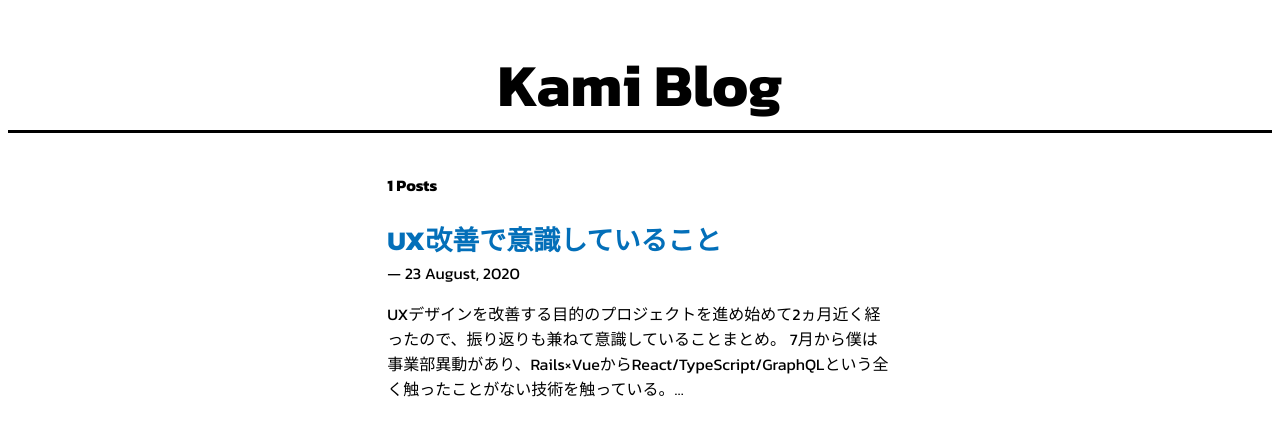
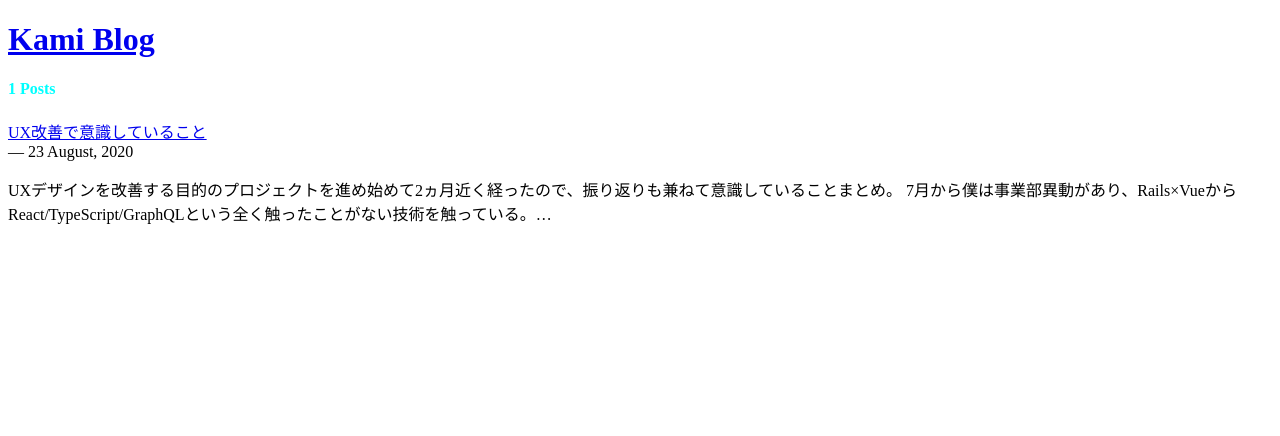
Before and after one commit to dak2/my-blog, a Gatsby site: page / in a window 1280 px wide. Built offline with nearby package versions, Linux system fonts and the light colour scheme; Gatsby itself is replaced by a stand-in of ours.

Commit message:
css loading test when reloading

```diff
--- a/src/components/header.tsx
+++ b/src/components/header.tsx
@@ -8,23 +8,13 @@ type Props = {
   styleAttribute?: StyleAttribute,
 }
 
-const headerTextStyle = css({
-  fontFamily: "Kanit",
-})
-
-const linkStyle = css({
-  textDecoration: 'none',
-  color: '#000000',
-})
-
 class Header extends React.Component<Props, {}> {
   render() {
     return (
       <Link
         to="/"
-        {...linkStyle}
       >
-        <h1 {...css(headerTextStyle, this.props.styleAttribute)}>{this.props.headerText}</h1>
+        <h1 {...this.props.styleAttribute}>{this.props.headerText}</h1>
       </Link>
     );
   }
--- a/src/pages/index.tsx
+++ b/src/pages/index.tsx
@@ -2,51 +2,50 @@ import React from "react"
 import { Link, graphql } from "gatsby"
 import "typeface-kanit"
 import { css } from "glamor"
+import "../styles/test.css";
 import Header from "../components/header";
 
-const topPageHeaderStyle = css({
-  fontSize: 60,
-  textAlign: 'center',
-  borderBottom: 'medium solid #000000',
-})
+// const topPageHeaderStyle = css({
+//   fontSize: 60,
+//   textAlign: 'center',
+//   borderBottom: 'medium solid #000000',
+// })
 
-const topPageContainerStyle = css({
-  textAlign: 'center',
-  fontFamily: "Kanit",
-})
+// const topPageContainerStyle = css({
+//   textAlign: 'center',
+//   fontFamily: "Kanit",
+// })
 
-const pageListContainerStyle = css({
-  margin: 'auto',
-  textAlign: 'left',
-  width: '40%',
-})
+// const pageListContainerStyle = css({
+//   margin: 'auto',
+//   textAlign: 'left',
+//   width: '40%',
+// })
 
-const pageTitleStyle = css({
-  fontSize: 27,
-})
+// const pageTitleStyle = css({
+//   fontSize: 27,
+// })
 
-const linkStyle = css({
-  textDecoration: 'none',
-  color: 'rgb(3,111,185)',
-  fontWeight: 'bold',
-})
+// const linkStyle = css({
+//   textDecoration: 'none',
+//   color: 'rgb(3,111,185)',
+//   fontWeight: 'bold',
+// })
 
 export default function Home({ data } : { data: any }) {
   return (
-    <div {...topPageContainerStyle}>
+    <div >
       <Header
         headerText={"Kami Blog"}
-        styleAttribute={topPageHeaderStyle}
       />
-      <div {...pageListContainerStyle}>
+      <div >
         <h4>{data.allMarkdownRemark.totalCount} Posts</h4>
         {data.allMarkdownRemark.edges.map(({ node } : { node: any }) => (
           <div key={node.id} style={{marginBottom: '10%'}}>
             <Link
               to={node.fields.slug}
-              {...linkStyle}
             >
-              <div {...pageTitleStyle}>
+              <div>
                 {node.frontmatter.title}{" "}
               </div>
             </Link>
--- /dev/null
+++ b/src/styles/test.css
@@ -0,0 +1,3 @@
+h4 {
+  color: aqua
+}
```
Also changed, not shown: 1 other file.
